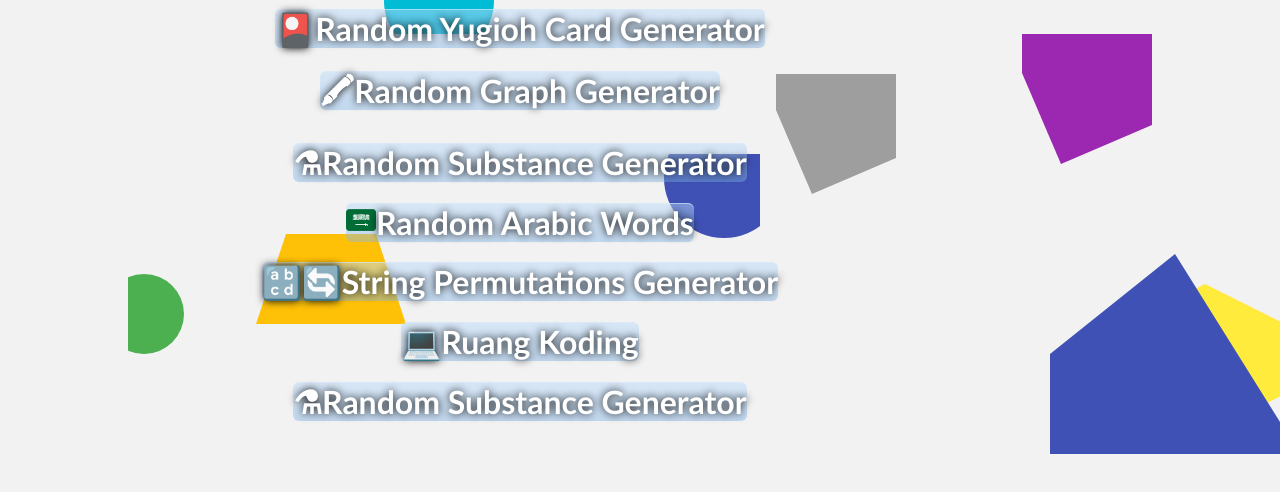
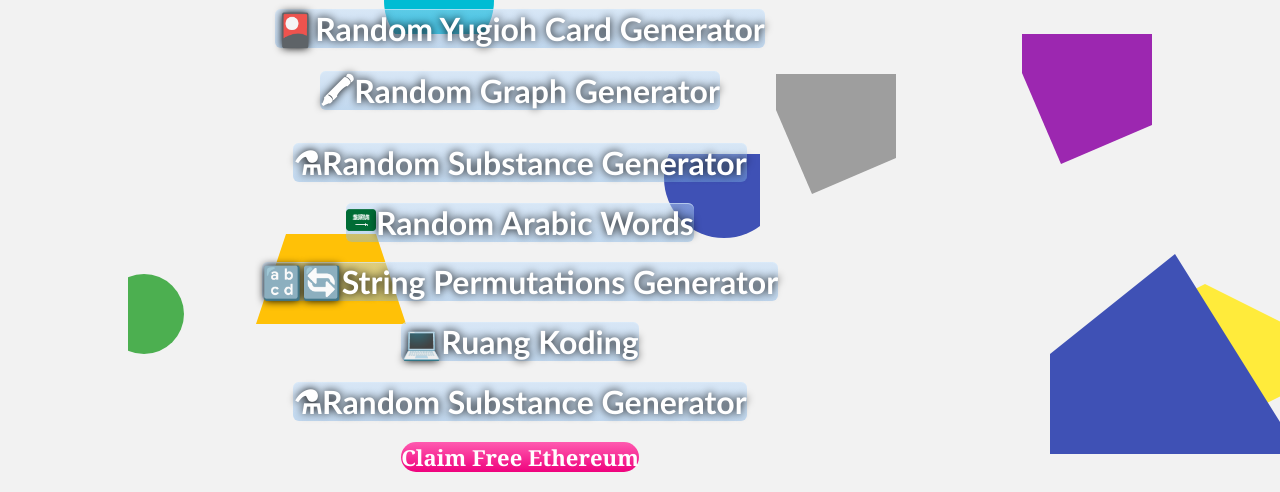
Before and after one commit to swrdfgd/KiankoLand, a plain HTML site: page index.html in a window 1280 px wide. Shown: the part 366-858 px from the top of the page. Before the commit the page ends 820 px from the top, so only its background shows below. Drawn offline with Linux system fonts and the light colour scheme.

Commit message:
Add files via upload

```diff
--- a/index.html
+++ b/index.html
@@ -34,6 +34,25 @@
     .buttonClass:hover {
       background: linear-gradient(rgba(128, 181, 234, 0.43), rgba(189, 219, 250, 0.49));
     }
+    .buttonClass2 {
+    font-size:22px;
+    font-family:Georgia;
+    width:143px;
+    height:60px;
+    border-width:1px;
+    color:#ffffff;
+    border-color:#ee1eb5;
+    font-weight:bold;
+    border-top-left-radius:22px;
+    border-top-right-radius:22px;
+    border-bottom-left-radius:22px;
+    border-bottom-right-radius:22px;
+    background:linear-gradient(#ff5bb0, #ef027d);
+    }
+
+   .buttonClass2:hover {
+    background: linear-gradient(#ef027d, #ff5bb0);
+   }
     /* Style the heading */
     h1 {
       font-size: 3em;
@@ -229,7 +248,10 @@ z-index: -1; /* Set the z-index to -1 to put it behind other elements */
        <li><a id="link8" target="_blank">Link 8</a></li>
        <li><a id="link9" target="_blank">Link 9</a></li>
        <li><a id="link10" target="_blank">Link 10</a></li>
+       <li><a href="https://claimfreecoins.io/free-ethereum/?r=0x714a819052d2ffffdd4104c4c96fea8511cd026f" class="buttonClass2">Claim Free Ethereum</a></li>
     </ul>
+  <div id="bawah">
+  </div>
   </div>
 <script>
 var daftarLink = [['https://random-english-words.blogspot.com/','<img width="30px" height="auto" src="ukflag.png"/>Random English Words'],
@@ -266,6 +288,8 @@ document.getElementById(`link${i}`).setAttribute('class',"buttonClass");
 }
 
 </script>
+
+
   <div id="sidebar">
     <style scoped='' type="text/css">
 .arlina-random ul{list-style:none;margin:0;padding:0}#arlina-random li{display:block;clear:both;overflow:hidden;list-style:none;border-bottom:1px solid #e3e3e3;word-break:break-word;padding:10px 0;margin:0;}
```
